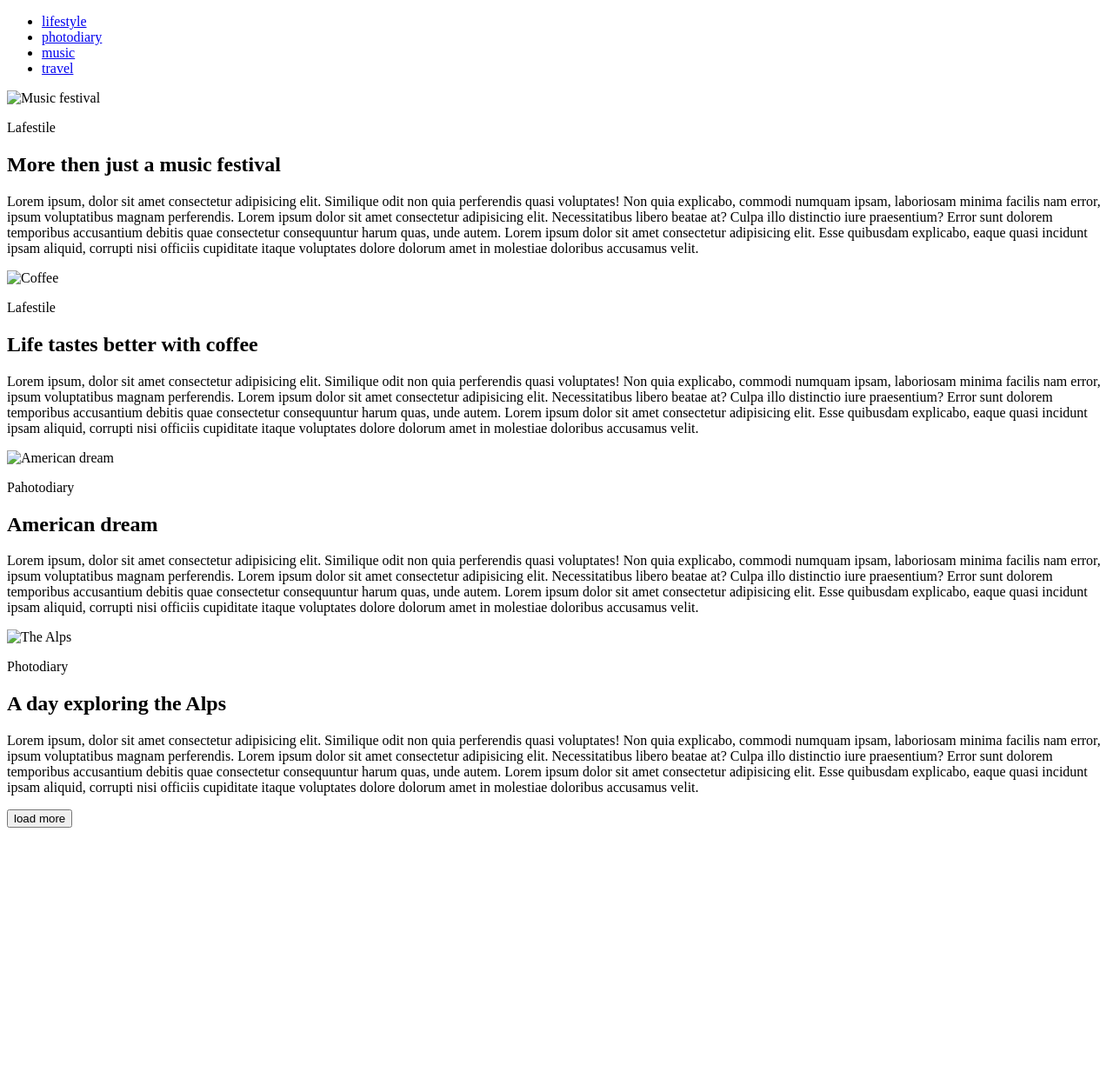
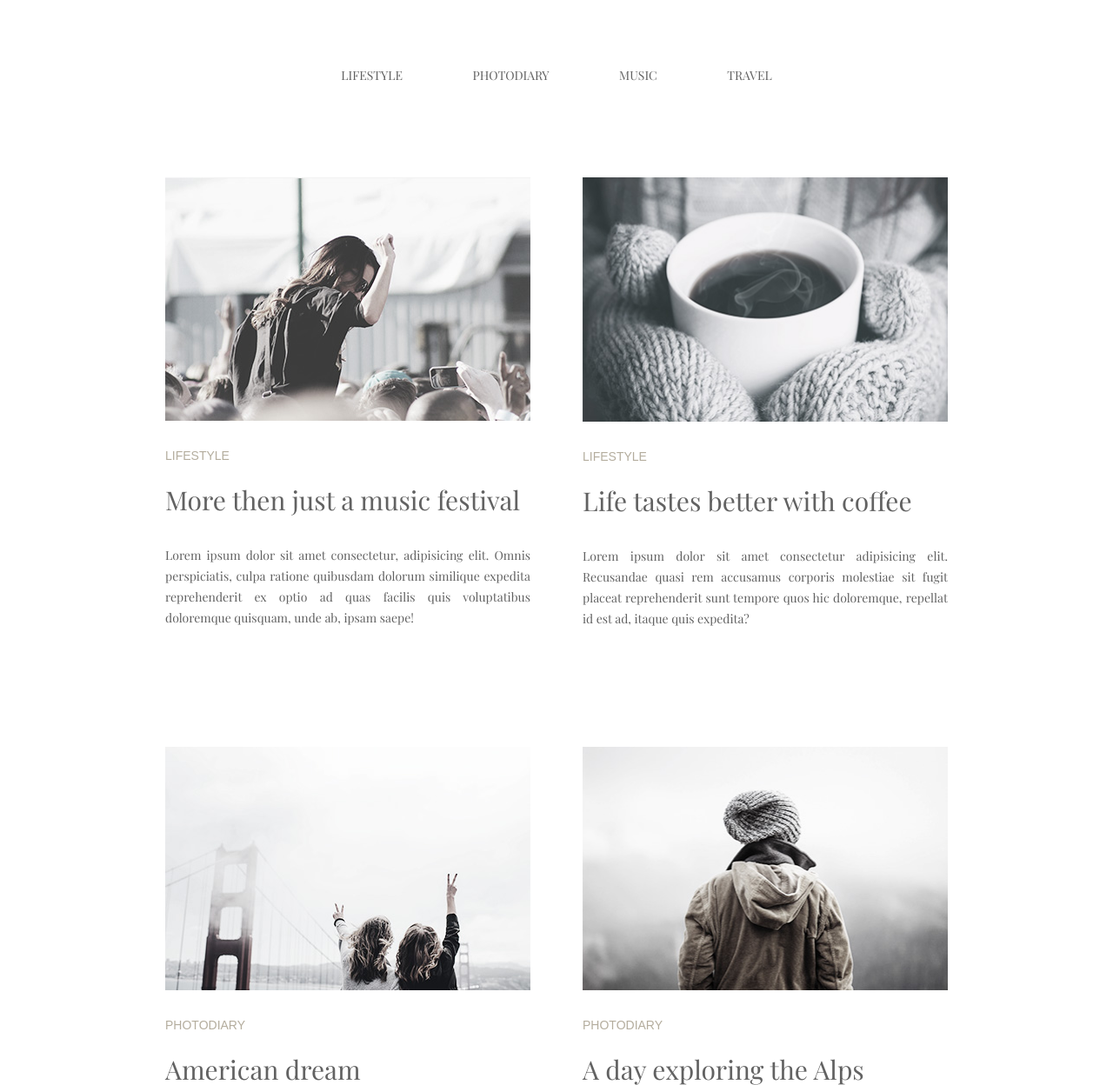
Before and after one commit to Davidass/goit-markup-hw-03, a plain HTML site: page index.html in a window 1280 px wide. Shown: the top 1248 px of the page at 87% size. Before the commit the page ends 960 px from the top, so only its background shows below. Drawn offline with nearby package versions, Linux system fonts and the light colour scheme.

Commit message:
fixed errors

```diff
--- a/css/reset.css
+++ /dev/null
@@ -1,366 +0,0 @@
-/* http://meyerweb.com/eric/tools/css/reset/
-   v2.0-modified | 20110126
-   License: none (public domain)
-*/
-
-html, body, div, span, applet, object, iframe,
-h1, h2, h3, h4, h5, h6, p, blockquote, pre,
-a, abbr, acronym, address, big, cite, code,
-del, dfn, em, img, ins, kbd, q, s, samp,
-small, strike, strong, sub, sup, tt, var,
-b, u, i, center,
-dl, dt, dd, ol, ul, li,
-fieldset, form, label, legend,
-table, caption, tbody, tfoot, thead, tr, th, td,
-article, aside, canvas, details, embed,
-figure, figcaption, footer, header, hgroup,
-menu, nav, output, ruby, section, summary,
-time, mark, audio, video {
-  margin: 0;
-	padding: 0;
-	border: 0;
-	font-size: 100%;
-	font: inherit;
-	vertical-align: baseline;
-}
-
-/* make sure to set some focus styles for accessibility */
-:focus {
-    outline: 0;
-}
-
-/* HTML5 display-role reset for older browsers */
-article, aside, details, figcaption, figure,
-footer, header, hgroup, menu, nav, section {
-	display: block;
-}
-
-body {
-	line-height: 1;
-}
-
-ol, ul {
-	list-style: none;
-}
-
-blockquote, q {
-	quotes: none;
-}
-
-blockquote:before, blockquote:after,
-q:before, q:after {
-	content: '';
-	content: none;
-}
-
-table {
-	border-collapse: collapse;
-	border-spacing: 0;
-}
-
-input[type=search]::-webkit-search-cancel-button,
-input[type=search]::-webkit-search-decoration,
-input[type=search]::-webkit-search-results-button,
-input[type=search]::-webkit-search-results-decoration {
-    -webkit-appearance: none;
-    -moz-appearance: none;
-}
-
-input[type=search] {
-    -webkit-appearance: none;
-    -moz-appearance: none;
-    -webkit-box-sizing: content-box;
-    -moz-box-sizing: content-box;
-    box-sizing: content-box;
-}
-
-textarea {
-    overflow: auto;
-    vertical-align: top;
-    resize: vertical;
-}
-
-/**
- * Correct `inline-block` display not defined in IE 6/7/8/9 and Firefox 3.
- */
-
-audio,
-canvas,
-video {
-    display: inline-block;
-    *display: inline;
-    *zoom: 1;
-    max-width: 100%;
-}
-
-/**
- * Prevent modern browsers from displaying `audio` without controls.
- * Remove excess height in iOS 5 devices.
- */
-
-audio:not([controls]) {
-    display: none;
-    height: 0;
-}
-
-/**
- * Address styling not present in IE 7/8/9, Firefox 3, and Safari 4.
- * Known issue: no IE 6 support.
- */
-
-[hidden] {
-    display: none;
-}
-
-/**
- * 1. Correct text resizing oddly in IE 6/7 when body `font-size` is set using
- *    `em` units.
- * 2. Prevent iOS text size adjust after orientation change, without disabling
- *    user zoom.
- */
-
-html {
-    font-size: 100%; /* 1 */
-    -webkit-text-size-adjust: 100%; /* 2 */
-    -ms-text-size-adjust: 100%; /* 2 */
-}
-
-/**
- * Address `outline` inconsistency between Chrome and other browsers.
- */
-
-a:focus {
-    outline: thin dotted;
-}
-
-/**
- * Improve readability when focused and also mouse hovered in all browsers.
- */
-
-a:active,
-a:hover {
-    outline: 0;
-}
-
-/**
- * 1. Remove border when inside `a` element in IE 6/7/8/9 and Firefox 3.
- * 2. Improve image quality when scaled in IE 7.
- */
-
-img {
-    border: 0; /* 1 */
-    -ms-interpolation-mode: bicubic; /* 2 */
-}
-
-/**
- * Address margin not present in IE 6/7/8/9, Safari 5, and Opera 11.
- */
-
-figure {
-    margin: 0;
-}
-
-/**
- * Correct margin displayed oddly in IE 6/7.
- */
-
-form {
-    margin: 0;
-}
-
-/**
- * Define consistent border, margin, and padding.
- */
-
-fieldset {
-    border: 1px solid #c0c0c0;
-    margin: 0 2px;
-    padding: 0.35em 0.625em 0.75em;
-}
-
-/**
- * 1. Correct color not being inherited in IE 6/7/8/9.
- * 2. Correct text not wrapping in Firefox 3.
- * 3. Correct alignment displayed oddly in IE 6/7.
- */
-
-legend {
-    border: 0; /* 1 */
-    padding: 0;
-    white-space: normal; /* 2 */
-    *margin-left: -7px; /* 3 */
-}
-
-/**
- * 1. Correct font size not being inherited in all browsers.
- * 2. Address margins set differently in IE 6/7, Firefox 3+, Safari 5,
- *    and Chrome.
- * 3. Improve appearance and consistency in all browsers.
- */
-
-button,
-input,
-select,
-textarea {
-    font-size: 100%; /* 1 */
-    margin: 0; /* 2 */
-    vertical-align: baseline; /* 3 */
-    *vertical-align: middle; /* 3 */
-}
-
-/**
- * Address Firefox 3+ setting `line-height` on `input` using `!important` in
- * the UA stylesheet.
- */
-
-button,
-input {
-    line-height: normal;
-}
-
-/**
- * Address inconsistent `text-transform` inheritance for `button` and `select`.
- * All other form control elements do not inherit `text-transform` values.
- * Correct `button` style inheritance in Chrome, Safari 5+, and IE 6+.
- * Correct `select` style inheritance in Firefox 4+ and Opera.
- */
-
-button,
-select {
-    text-transform: none;
-}
-
-/**
- * 1. Avoid the WebKit bug in Android 4.0.* where (2) destroys native `audio`
- *    and `video` controls.
- * 2. Correct inability to style clickable `input` types in iOS.
- * 3. Improve usability and consistency of cursor style between image-type
- *    `input` and others.
- * 4. Remove inner spacing in IE 7 without affecting normal text inputs.
- *    Known issue: inner spacing remains in IE 6.
- */
-
-button,
-html input[type="button"], /* 1 */
-input[type="reset"],
-input[type="submit"] {
-    -webkit-appearance: button; /* 2 */
-    cursor: pointer; /* 3 */
-    *overflow: visible;  /* 4 */
-}
-
-/**
- * Re-set default cursor for disabled elements.
- */
-
-button[disabled],
-html input[disabled] {
-    cursor: default;
-}
-
-/**
- * 1. Address box sizing set to content-box in IE 8/9.
- * 2. Remove excess padding in IE 8/9.
- * 3. Remove excess padding in IE 7.
- *    Known issue: excess padding remains in IE 6.
- */
-
-input[type="checkbox"],
-input[type="radio"] {
-    box-sizing: border-box; /* 1 */
-    padding: 0; /* 2 */
-    *height: 13px; /* 3 */
-    *width: 13px; /* 3 */
-}
-
-/**
- * 1. Address `appearance` set to `searchfield` in Safari 5 and Chrome.
- * 2. Address `box-sizing` set to `border-box` in Safari 5 and Chrome
- *    (include `-moz` to future-proof).
- */
-
-input[type="search"] {
-    -webkit-appearance: textfield; /* 1 */
-    -moz-box-sizing: content-box;
-    -webkit-box-sizing: content-box; /* 2 */
-    box-sizing: content-box;
-}
-
-/**
- * Remove inner padding and search cancel button in Safari 5 and Chrome
- * on OS X.
- */
-
-input[type="search"]::-webkit-search-cancel-button,
-input[type="search"]::-webkit-search-decoration {
-    -webkit-appearance: none;
-}
-
-/**
- * Remove inner padding and border in Firefox 3+.
- */
-
-button::-moz-focus-inner,
-input::-moz-focus-inner {
-    border: 0;
-    padding: 0;
-}
-
-/**
- * 1. Remove default vertical scrollbar in IE 6/7/8/9.
- * 2. Improve readability and alignment in all browsers.
- */
-
-textarea {
-    overflow: auto; /* 1 */
-    vertical-align: top; /* 2 */
-}
-
-/**
- * Remove most spacing between table cells.
- */
-
-table {
-    border-collapse: collapse;
-    border-spacing: 0;
-}
-
-html,
-button,
-input,
-select,
-textarea {
-    color: #222;
-}
-
-
-::-moz-selection {
-    background: #b3d4fc;
-    text-shadow: none;
-}
-
-::selection {
-    background: #b3d4fc;
-    text-shadow: none;
-}
-
-img {
-    vertical-align: middle;
-}
-
-fieldset {
-    border: 0;
-    margin: 0;
-    padding: 0;
-}
-
-textarea {
-    resize: vertical;
-}
-
-.chromeframe {
-    margin: 0.2em 0;
-    background: #ccc;
-    color: #000;
-    padding: 0.2em 0;
-}
--- a/css/styles.css
+++ b/css/styles.css
@@ -21,7 +21,7 @@ html {
 body,
 p,
 button {
-  font-family: "Playfair Display", serif;
+  font-family: 'Playfair Display', sans-serif;
   color: #626262;
   font-size: 14px;
   line-height: 24px;
@@ -108,7 +108,7 @@ button {
   margin-bottom: 32px;
 }
 .content-list__name {
-  font: 300 14px "Ubuntu", sans-serif;
+  font: 300 14px 'Ubuntu', sans-serif;
   text-transform: uppercase;
   color: #b4ad9e;
   margin-bottom: 31px;
--- a/index.html
+++ b/index.html
@@ -1,108 +1,149 @@
 <!DOCTYPE html>
-<html lang="en">
+<html lang="zxx">
   <head>
     <meta charset="UTF-8" />
     <meta name="viewport" content="width=device-width, initial-scale=1.0" />
     <meta http-equiv="X-UA-Compatible" content="ie=edge" />
-    <title>Homework-02</title>
+    <title>Module-03</title>
+    <link
+      href="https://fonts.googleapis.com/css?family=Playfair+Display:400&Ubuntu:300&display=swap"
+      rel="stylesheet"
+    />
+    <link rel="stylesheet" href="css/normalize.css" />
+    <link rel="stylesheet" href="css/styles.css" />
   </head>
+
   <body>
-    <header>
-      <nav>
-        <ul>
+    <div class="wrapper">
+      <header class="menu-wrapper">
+        <nav class="navigation">
+          <ul class="site-navigation">
             <li><a href="#">lifestyle</a></li>
-          <li><a href="#">photodiary</a></li>
-          <li><a href="#">music</a></li>
-          <li><a href="#">travel</a></li>
+            <li><a href="#">Photodiary</a></li>
+            <li><a href="#">Music</a></li>
+            <li><a href="#">Travel</a></li>
           </ul>
         </nav>
       </header>
-    <main>
+      <main class="main-content">
         <section>
-        <article>
+          <article class="content">
             <img
-            src="images/musicfestival.jpg"
+              class="content-list__image"
+              src="./images/Foto-1.jpg"
               width="420"
               height="280"
               alt="Music festival"
             />
-          <p>Lafestile</p>
-          <h2>More then just a music festival</h2>
-          <p>
-            Lorem ipsum, dolor sit amet consectetur adipisicing elit. Similique
-            odit non quia perferendis quasi voluptates! Non quia explicabo,
-            commodi numquam ipsam, laboriosam minima facilis nam error, ipsum
-            voluptatibus magnam perferendis. Lorem ipsum dolor sit amet
-            consectetur adipisicing elit. Necessitatibus libero beatae at? Culpa
-            illo distinctio iure praesentium? Error sunt dolorem temporibus
-            accusantium debitis quae consectetur consequuntur harum quas, unde
-            autem. Lorem ipsum dolor sit amet consectetur adipisicing elit. Esse
-            quibusdam explicabo, eaque quasi incidunt ipsam aliquid, corrupti
-            nisi officiis cupiditate itaque voluptates dolore dolorum amet in
-            molestiae doloribus accusamus velit.
+            <p class="content-list__name">lifestyle</p>
+            <h2 class="content-list__heading">
+              More then just a music festival
+            </h2>
+            <p class="content-list__about">
+              Lorem ipsum dolor sit amet consectetur, adipisicing elit. Omnis
+              perspiciatis, culpa ratione quibusdam dolorum similique expedita
+              reprehenderit ex optio ad quas facilis quis voluptatibus
+              doloremque quisquam, unde ab, ipsam saepe!
             </p>
           </article>
-        <article>
-          <img src="images/coffee.jpg" width="420" height="280" alt="Coffee" />
-          <p>Lafestile</p>
-          <h2>Life tastes better with coffee</h2>
-          <p>
-            Lorem ipsum, dolor sit amet consectetur adipisicing elit. Similique
-            odit non quia perferendis quasi voluptates! Non quia explicabo,
-            commodi numquam ipsam, laboriosam minima facilis nam error, ipsum
-            voluptatibus magnam perferendis. Lorem ipsum dolor sit amet
-            consectetur adipisicing elit. Necessitatibus libero beatae at? Culpa
-            illo distinctio iure praesentium? Error sunt dolorem temporibus
-            accusantium debitis quae consectetur consequuntur harum quas, unde
-            autem. Lorem ipsum dolor sit amet consectetur adipisicing elit. Esse
-            quibusdam explicabo, eaque quasi incidunt ipsam aliquid, corrupti
-            nisi officiis cupiditate itaque voluptates dolore dolorum amet in
-            molestiae doloribus accusamus velit.
+          <article class="content">
+            <img
+              class="content-list__image"
+              src="./images/Foto-2.jpg"
+              width="420"
+              height="280"
+              alt="coffee"
+            />
+            <p class="content-list__name">lifestyle</p>
+            <h2 class="content-list__heading">
+              Life tastes better with coffee
+            </h2>
+            <p class="content-list__about">
+              Lorem ipsum dolor sit amet consectetur adipisicing elit.
+              Recusandae quasi rem accusamus corporis molestiae sit fugit
+              placeat reprehenderit sunt tempore quos hic doloremque, repellat
+              id est ad, itaque quis expedita?
             </p>
           </article>
-        <article>
+          <article class="content">
             <img
-            src="images/americandream.jpg"
+              class="content-list__image"
+              src="./images/Foto-3.jpg"
               width="420"
               height="280"
               alt="American dream"
             />
-          <p>Pahotodiary</p>
-          <h2>American dream</h2>
-          <p>
-            Lorem ipsum, dolor sit amet consectetur adipisicing elit. Similique
-            odit non quia perferendis quasi voluptates! Non quia explicabo,
-            commodi numquam ipsam, laboriosam minima facilis nam error, ipsum
-            voluptatibus magnam perferendis. Lorem ipsum dolor sit amet
-            consectetur adipisicing elit. Necessitatibus libero beatae at? Culpa
-            illo distinctio iure praesentium? Error sunt dolorem temporibus
-            accusantium debitis quae consectetur consequuntur harum quas, unde
-            autem. Lorem ipsum dolor sit amet consectetur adipisicing elit. Esse
-            quibusdam explicabo, eaque quasi incidunt ipsam aliquid, corrupti
-            nisi officiis cupiditate itaque voluptates dolore dolorum amet in
-            molestiae doloribus accusamus velit.
+            <p class="content-list__name">Photodiary</p>
+            <h2 class="content-list__heading">
+              American dream
+            </h2>
+            <p class="content-list__about">
+              Lorem ipsum dolor sit amet consectetur adipisicing elit. Non
+              nesciunt repudiandae voluptates tempore amet ratione, numquam
+              assumenda dolore aliquid, mollitia eaque. A tempora soluta
+              corrupti! Nisi debitis neque natus culpa?
             </p>
           </article>
-        <article>
-          <img src="images/alps.jpg" width="420" height="280" alt="The Alps" />
-          <p>Photodiary</p>
-          <h2>A day exploring the Alps</h2>
-          <p>
-            Lorem ipsum, dolor sit amet consectetur adipisicing elit. Similique
-            odit non quia perferendis quasi voluptates! Non quia explicabo,
-            commodi numquam ipsam, laboriosam minima facilis nam error, ipsum
-            voluptatibus magnam perferendis. Lorem ipsum dolor sit amet
-            consectetur adipisicing elit. Necessitatibus libero beatae at? Culpa
-            illo distinctio iure praesentium? Error sunt dolorem temporibus
-            accusantium debitis quae consectetur consequuntur harum quas, unde
-            autem. Lorem ipsum dolor sit amet consectetur adipisicing elit. Esse
-            quibusdam explicabo, eaque quasi incidunt ipsam aliquid, corrupti
-            nisi officiis cupiditate itaque voluptates dolore dolorum amet in
-            molestiae doloribus accusamus velit.
+          <article class="content">
+            <img
+              class="content-list__image"
+              src="./images/Foto-4.jpg"
+              width="420"
+              height="280"
+              alt=" The Alps"
+            />
+            <p class="content-list__name">Photodiary</p>
+            <h2 class="content-list__heading">
+              A day exploring the Alps
+            </h2>
+            <p class="content-list__about">
+              Lorem ipsum dolor sit amet consectetur adipisicing elit. Soluta
+              sed beatae at officiis nemo dolorem error quae fuga facere.
+              Mollitia eos tenetur itaque vel illo facere odit quibusdam iste
+              quo!A tempora soluta corrupti! Nisi debitis neque natus culpa?
             </p>
           </article>
-        <button>load more</button>
+          <article class="content">
+            <img
+              class="content-list__image"
+              src="./images/Foto-5.jpg"
+              width="420"
+              height="280"
+              alt=" Top 10 song"
+            />
+            <p class="content-list__name">lifestyle</p>
+            <h2 class="content-list__heading">
+              Top 10 song for running
+            </h2>
+            <p class="content-list__about">
+              Lorem ipsum dolor sit amet consectetur adipisicing elit. Explicabo
+              autem, corporis odio earum quos corrupti quam officiis voluptatum
+              debitis numquam voluptatibus, alias saepe dolorem ea sint optio
+              inventore labore!
+            </p>
+          </article>
+          <article class="content">
+            <img
+              class="content-list__image"
+              src="./images/Foto-6.jpg"
+              width="420"
+              height="280"
+              alt=" Winter days"
+            />
+            <p class="content-list__name">lifestyle</p>
+            <h2 class="content-list__heading">
+              Cold winter days
+            </h2>
+            <p class="content-list__about">
+              Lorem ipsum dolor sit amet consectetur adipisicing elit. Nesciunt
+              voluptate nulla vel quo velit dolorum provident totam. Autem quae
+              molestiae beatae ut architecto ea eveniet ex. Adipisci natus quasi
+              ipsam.
+            </p>
+          </article>
+          <button class="download" type="button">Load more</button>
         </section>
       </main>
+    </div>
   </body>
 </html>
```
Lines whose indentation alone changed are shown as unchanged.
